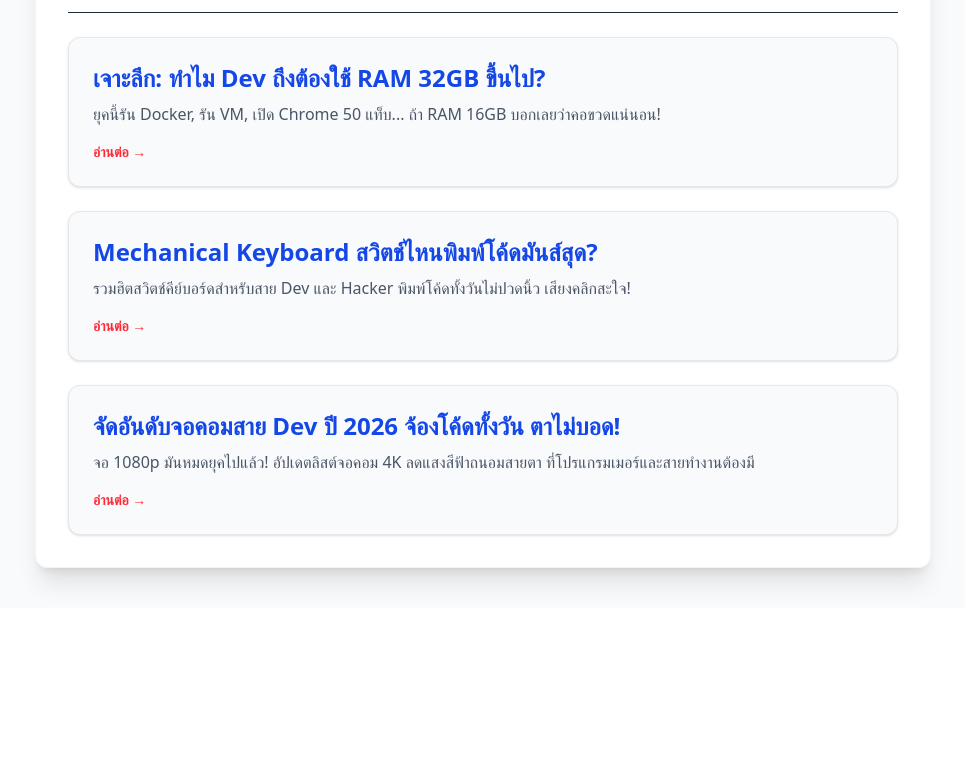
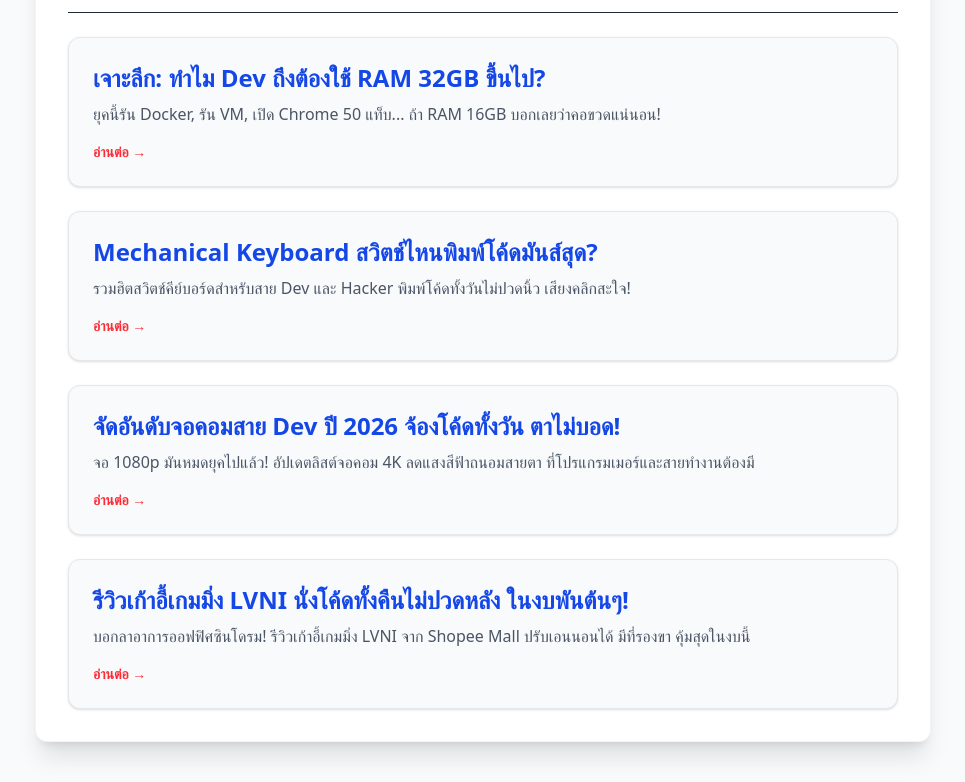
Before and after one commit to MrDaiSirius/techlab-pc-guide, a Next.js app: page /guide in a window 1280 px wide. Shown: the part 414-1196 px from the top of the page, without its empty margins (157-1122 px from the left). Before the commit the page ends 1022 px from the top, so only its background shows below. Built offline with nearby package versions, Linux system fonts and the light colour scheme.

Commit message:
เพิ่มบทความรีวิวเก้าอี้ LVNI ดักคนปวดหลัง

```diff
--- a/src/data/articles.ts
+++ b/src/data/articles.ts
@@ -22,5 +22,13 @@ export const articles = [
     content: "ถ้ามึงยังใช้จอเล็กๆ นั่งเพ่งโค้ดบรรทัดที่ 800 จนตาแฉะ กูบอกเลยว่าค่าตัดแว่นในอนาคตแม่งแพงกว่าค่าจอ! ยุคปี 2026 นี้ จอ 27 นิ้ว 4K IPS ราคาลงมาถูกมาก การลงทุนกับจอดีๆ คือการลงทุนกับสุขภาพตาเว้ย กูคัดรุ่นเด็ดๆ ที่สู้แสง แสงสีฟ้าต่ำ มาให้แล้ว ซื้อซะก่อนที่ตาจะบอด",
     affiliateText: "🖥️ ชี้เป้า: จอคอมทำงาน Dell / LG ลดราคาพิเศษ [คลิกรับส่วนลด Affiliate]",
     affiliateLink: "https://shopee.co.th/"
+  },
+  {
+    slug: "lvni-gaming-chair-review",
+    title: "รีวิวเก้าอี้เกมมิ่ง LVNI นั่งโค้ดทั้งคืนไม่ปวดหลัง ในงบพันต้นๆ!",
+    excerpt: "บอกลาอาการออฟฟิศซินโดรม! รีวิวเก้าอี้เกมมิ่ง LVNI จาก Shopee Mall ปรับเอนนอนได้ มีที่รองขา คุ้มสุดในงบนี้",
+    content: "ใครนั่งเก้าอี้พลาสติกแข็งๆ เขียนโค้ดหรือเล่นเกมอยู่ กูขอให้หยุดเดี๋ยวนี้! อาการปวดหลังมันไม่คุ้มกับค่าหมอเว้ย! ตัวนี้กูคัดมาให้แล้ว เก้าอี้เกมมิ่งแบรนด์ LVNI จาก Shopee Mall ยอดขายเป็นหมื่นตัว การันตีความน่าเชื่อถือ จุดเด่นคือแม่งปรับเอนนอนได้ แถมมีที่รองขาให้เหยียดตอนคิดบั๊กไม่ออก ในราคาแค่พันกว่าบาท! จ่ายแค่นี้แลกกับสุขภาพหลังมึง โคตรคุ้ม รีบจัดก่อนของหมดสต็อก!",
+    affiliateText: "💺 ชี้เป้า: เก้าอี้เกมมิ่ง LVNI ของแท้ (Shopee Mall) [คลิกเช็คราคาล่าสุดเลย!]",
+    affiliateLink: "https://shopee.co.th/LVNI-Gaming-Chair-%E0%B9%80%E0%B8%81%E0%B9%89%E0%B8%B2%E0%B8%AD%E0%B8%B5%E0%B9%89%E0%B9%80%E0%B8%81%E0%B8%A1%E0%B8%A1%E0%B8%B4%E0%B9%88%E0%B8%87-%E0%B9%80%E0%B8%81%E0%B9%89%E0%B8%B2%E0%B8%AD%E0%B8%B5%E0%B9%89%E0%B9%80%E0%B8%81%E0%B8%A1%E0%B8%AA%E0%B9%8C-%E0%B8%AA%E0%B8%B3%E0%B8%AB%E0%B8%A3%E0%B8%B1%E0%B8%9A%E0%B9%80%E0%B8%A5%E0%B9%88%E0%B8%99%E0%B8%84%E0%B8%AD%E0%B8%A1%E0%B8%97%E0%B8%B3%E0%B8%87%E0%B8%B2%E0%B8%99-%E0%B8%9E%E0%B8%99%E0%B8%B1%E0%B8%81%E0%B8%9E%E0%B8%B4%E0%B8%87%E0%B8%9B%E0%B8%A3%E0%B8%B1%E0%B8%9A%E0%B8%99%E0%B8%B1%E0%B9%88%E0%B8%87%E0%B9%81%E0%B8%A5%E0%B8%B0%E0%B8%99%E0%B8%AD%E0%B8%99%E0%B9%84%E0%B8%94%E0%B9%89-%E0%B8%97%E0%B8%B5%E0%B9%88%E0%B8%A3%E0%B8%AD%E0%B8%87%E0%B8%82%E0%B8%B2-%E0%B9%80%E0%B8%81%E0%B9%89%E0%B8%B2%E0%B8%AD%E0%B8%B5%E0%B9%89-i.348907136.8050283867"
   }
 ];
```
